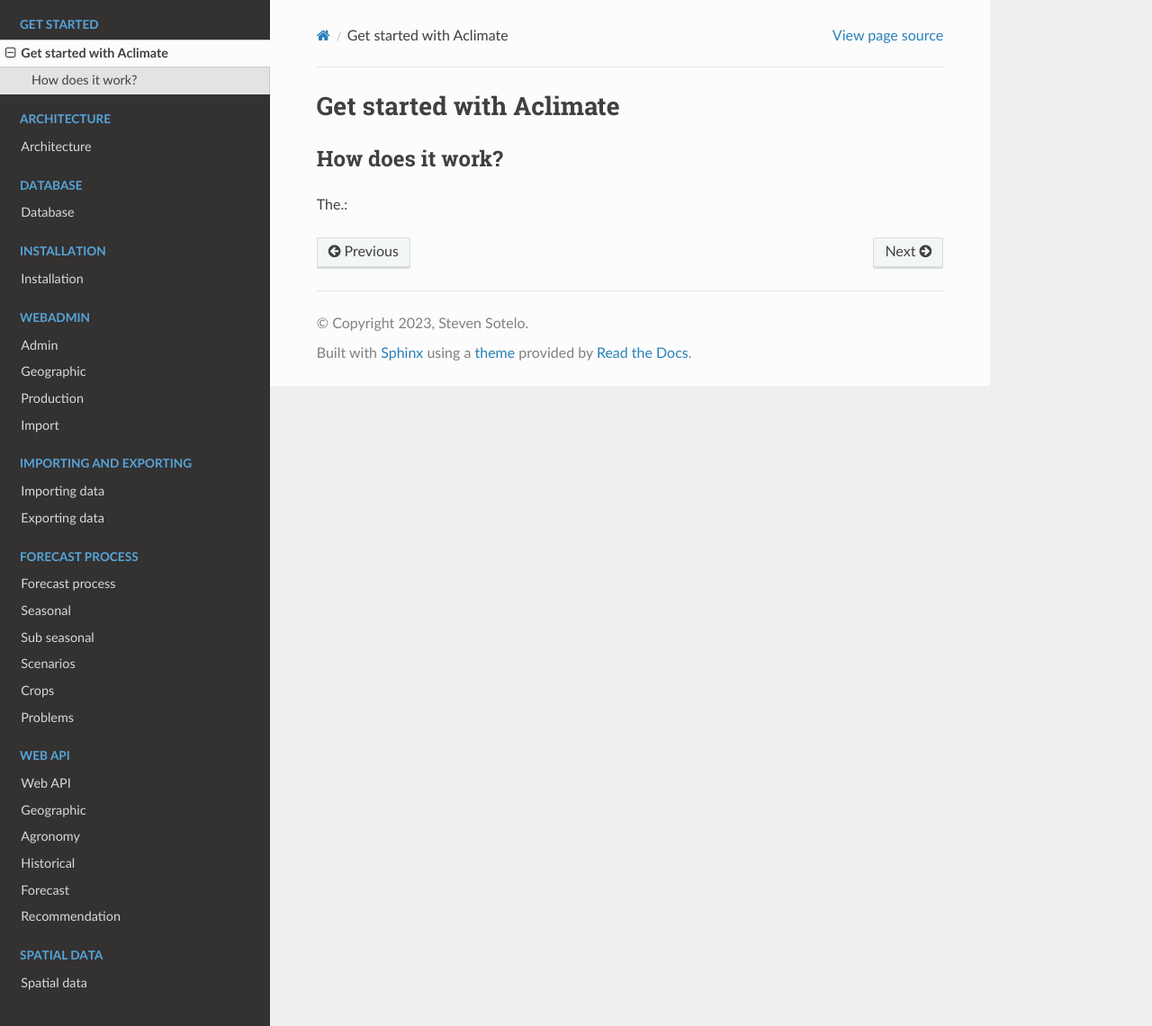
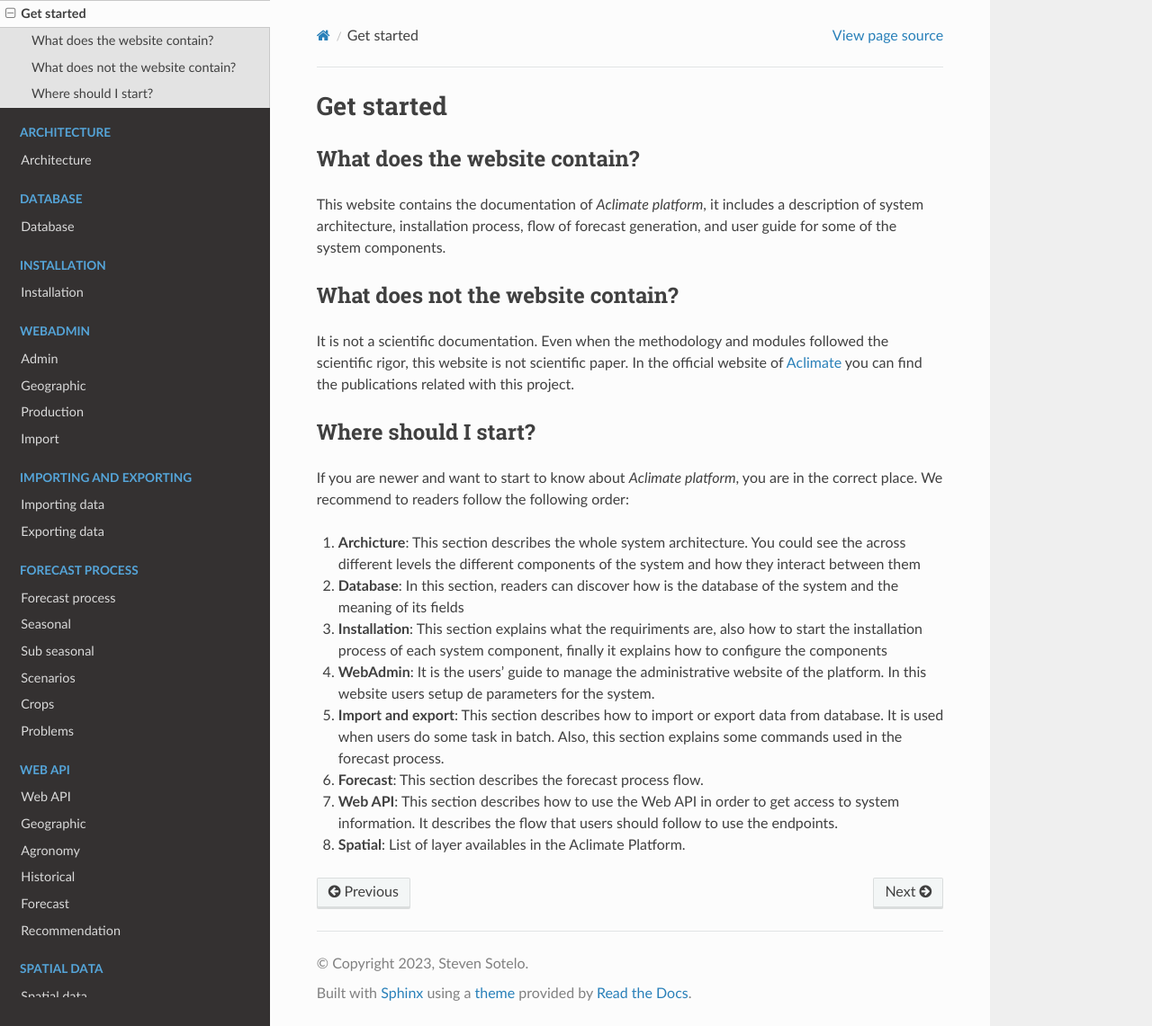
Before and after one commit to stevensotelo/aclimate_docs, a Sphinx documentation site: the page built from docs/source/01-get-started.rst, in a window 1280 px wide and 1141 px high. Shown: the whole window at 90% size. Built offline with Sphinx 7.4.7 and the Read the Docs theme 2.0.0, drawn with Linux system fonts in a browser that asks for light colours.

Commit message:
working in get started

```diff
--- a/docs/source/01-get-started.rst
+++ b/docs/source/01-get-started.rst
@@ -1,7 +1,32 @@
-Get started with Aclimate
-=========================
+Get started
+===========
 
-How does it work?
------------------
+What does the website contain?
+------------------------------
 
-The.:
+This website contains the documentation of :dfn:`Aclimate platform`, it
+includes a description of system architecture, installation process,
+flow of forecast generation, and user guide for some of the system components.
+
+What does not the website contain?
+----------------------------------
+
+It is not a scientific documentation. Even when the methodology and modules
+followed the scientific rigor, this website is not scientific paper. In the
+official website of `Aclimate <https://www.aclimate.org/>`_ you can find the
+publications related with this project.
+
+Where should I start?
+---------------------
+
+If you are newer and want to start to know about :dfn:`Aclimate platform`, you
+are in the correct place. We recommend to readers follow the following order:
+
+#. **Archicture**: This section describes the whole system architecture. You could see the across different levels the different components of the system and how they interact between them
+#. **Database**: In this section, readers can discover how is the database of the system and the meaning of its fields
+#. **Installation**: This section explains what the requiriments are, also how to start the installation process of each system component, finally it explains how to configure the components
+#. **WebAdmin**: It is the users' guide to manage the administrative website of the platform. In this website users setup de parameters for the system.
+#. **Import and export**: This section describes how to import or export data from database. It is used when users do some task in batch. Also, this section explains some commands used in the forecast process.
+#. **Forecast**: This section describes the forecast process flow.
+#. **Web API**: This section describes how to use the Web API in order to get access to system information. It describes the flow that users should follow to use the endpoints.
+#. **Spatial**: List of layer availables in the Aclimate Platform.
```
Also changed, not shown: docs/source/index.rst (+7 -0 lines), docs/source/_static/img/index/logo.png (added).
